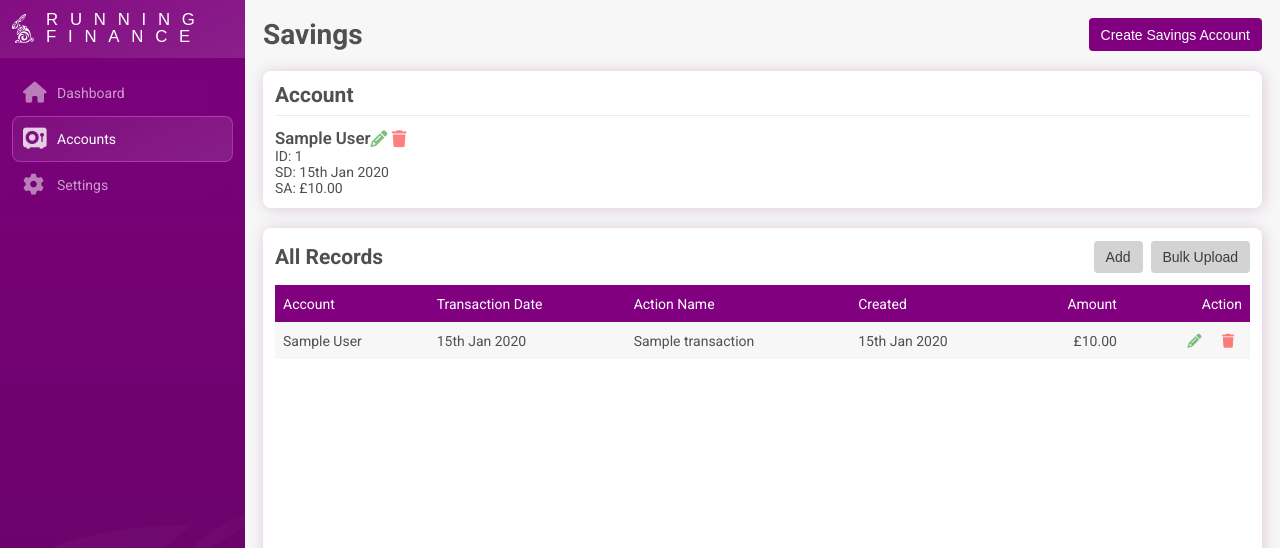
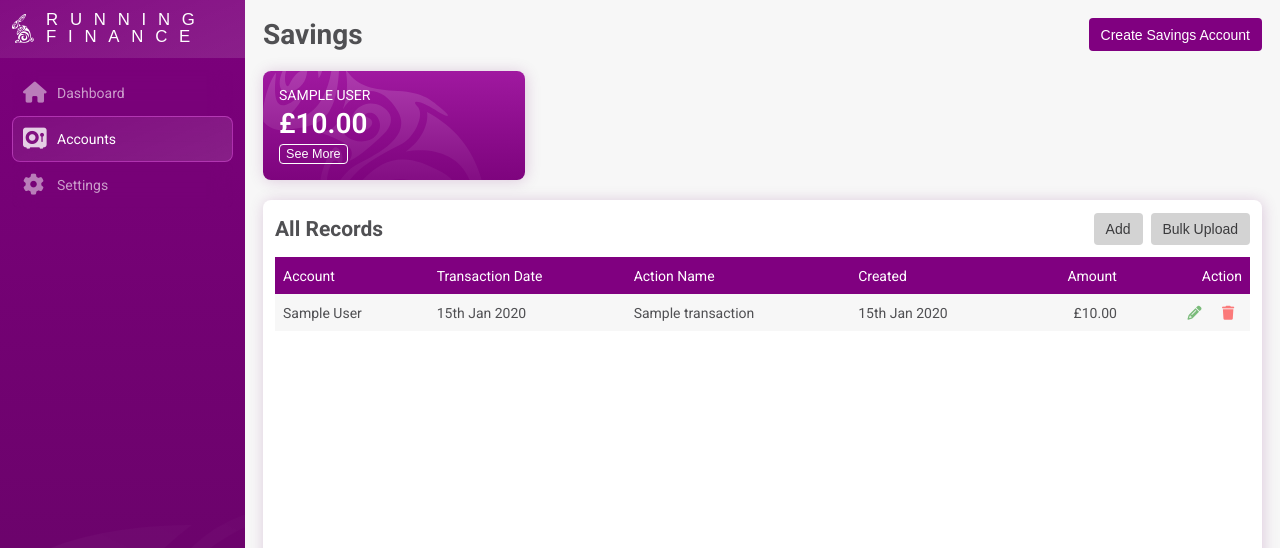
Before and after one commit to JD2410/Finances, a Django app: page /savings/ in a window 1280 px wide. Shown: the top 548 px of the page. Run offline with Django 5.2, Linux system fonts and the light colour scheme; tables that the repository leaves empty hold one stand-in row (values such as "Sample post"); some libraries are stand-ins or nearby versions; some web fonts are replaced.

Commit message:
Added new cards and removed old - updated account editing form logic - added account json

```diff
--- a/finances/accSavings/views.py
+++ b/finances/accSavings/views.py
@@ -110,6 +110,7 @@ def index(request):
     transactions = Transactions.objects.all().order_by('-date')
     accounts_list = []
     daily_total = Transactions.objects.values('date').annotate(total=Sum('amount')).order_by('date')
+    get_account_highlight = get_account_totals()
 
     for account in accounts:
         get_earliest = Transactions.objects.all().filter(accountId=account.id).order_by('date').first()
@@ -123,7 +124,11 @@ def index(request):
         accounts_list.append({
             'id': account.id,
             'name': account.name,
-            'accountType': account.accountType,
+            'accountType': {
+                'id': account.accountType.id,
+                'type_name': account.accountType.name,
+                'type_accumulate': account.accountType.accumulate,
+            },
             'first': first,
             'firstDate': date
         })
@@ -136,9 +141,39 @@ def index(request):
             'form': transaction_form,
             'daily': daily_total,
             'savings': account_form,
-            'csv': csv_form
+            'csv': csv_form,
+            'account_highlights': get_account_highlight
         }
     )
+
+def get_account_totals():
+    accounts = Accounts.objects.all()
+    account_details = []
+    final_total = 0.00
+
+    for account in accounts:
+
+        total = 0.00
+        if account.accountType != None:
+            if account.accountType.accumulate:
+                get_transactions_total = Transactions.objects.values('accountId').annotate(total=Sum('amount')).filter(accountId = account.id)
+                if len(get_transactions_total):
+                    total = get_transactions_total[0]['total']
+            else:
+                get_transactions_total = Transactions.objects.values('amount').filter(accountId = account.id).order_by('-date').first()
+                if get_transactions_total != None:
+                    total = get_transactions_total['amount']
+
+            account_details.append({
+                'id': account.id,
+                'name': account.name,
+                'total': total
+            })
+            final_total += float(total)
+    return {
+        'records': account_details,
+        'total': final_total
+    }
 
 @require_POST
 def processRecords(request):
--- a/finances/static/savings/scripts.js
+++ b/finances/static/savings/scripts.js
@@ -5,32 +5,49 @@ window.addEventListener("load", e => {
 
 let savingScript = {
     'editAccount': {
+        accountDetails: "",
         init() {
+            this.accountDetails = JSON.parse(document.getElementById('accounts').textContent)
             $editButtons = document.querySelectorAll('.account-edit')
             $editButtons.forEach(button => {
                 button.addEventListener('click', ele => {
                     ele.preventDefault()
-                    let id = button.dataset.value
-                    let value = this.getElements(id)
-                    this.updateForm(value)
+                    this.updateForm(button.dataset.id)
                 })
+            })
+            console.log("hi")
+            document.getElementById("updateAccountButton").addEventListener('click', ele => {
+                ele.preventDefault()
+                this.swapDetailEditView()
             })
         },
         getElements(accountId) {
-            const $form = document.getElementById('account_' + accountId);
-            const obj = {
-                'id': accountId,
-                'name': $form.querySelector('.name').dataset.value,
-                'accountType': $form.querySelector('input[name=accountType]').value
+            for (let i = 0; i<=this.accountDetails.length; i++) {
+                if (this.accountDetails[i].id == accountId) {
+                    return this.accountDetails[i]
+                }
             }
-            console.log(obj)
-            return obj
+            return null
         },
-        updateForm(value) {
+        swapDetailEditView() {
+            let $modal = document.getElementById('updateAccount')
+            $modal.classList.add('show-form')
+        },
+        updateForm(accId) {
+            let info = this.getElements(accId)
             let $form = document.getElementById('updateAccount')
-            $form.querySelector('input[name=accountId]').value = value.id
-            $form.querySelector('input[name=name]').value = value.name
-            $form.querySelector('select[name=accountType]').value = value.accountType
+
+            $form.querySelector('input[name=accountId]').value = info.id
+            $form.querySelector('input[name=name]').value = info.name
+            $form.querySelector('select[name=accountType]').value = info.accountType.id
+
+            $form.querySelector("#accountId").innerHTML = info.id
+            $form.querySelector("#accountName").innerHTML = info.name
+
+            $form.querySelector("#accountTypeId").innerHTML = info.accountType.id
+            $form.querySelector("#accountTypeName").innerHTML = info.accountType.type_name
+            $form.querySelector("#accountAccumulate").innerHTML = info.accountType.type_accumulate
+
             $form.classList.add('show')
         }
     },
--- a/finances/static/script.js
+++ b/finances/static/script.js
@@ -16,7 +16,6 @@ let app = {
     'messages': {
         init() {
             let $messages = document.getElementById('messagesContainer')
-            console.log($messages.length)
             if($messages) {
                 let $alerts = $messages.querySelectorAll('.alert')
                 $alerts.forEach(element => {
--- a/finances/static/styles.css
+++ b/finances/static/styles.css
@@ -88,10 +88,85 @@ table.standard {
         background-color: rgb(14, 169, 3);
         color: #fff;
     }
+    &.negative {
+        background-color: red;
+        color: #fff;
+    }
     &.hollow {
         border: 1px solid purple;
         color: purple;
         background-color: transparent;
+    }
+}
+.small-button {
+    font-size: 0.9em;
+    padding: 2px 6px;
+    border-radius: 4px;
+    border: 0;
+    background-color: lightgray;
+    cursor: pointer;
+
+
+    &.hollow {
+        border: 1px solid purple;
+        color: purple;
+        background-color: transparent;
+
+        &:hover {
+            color: #fff;
+            background-color: purple;
+        }
+    }
+}
+
+.cards {
+    display: flex;
+    gap: 16px;
+
+    .card {
+        background-color: #fff;
+        padding: 16px;
+        box-shadow: 1px 1px 15px 0 rgba(112, 2, 112, 0.19);
+        border-radius: 8px;
+        min-width: 230px;
+
+        &:first-child {
+            background: linear-gradient(rgba(160, 25, 160, 0.85), rgba(126, 4, 126, 0.96)), url('/static/images/bunny-shape.svg'), linear-gradient(rgb(160, 25, 160), rgb(126, 4, 126));
+            background-repeat: no-repeat;
+            background-size: 100%;
+            background-position: center right;
+            color: #fff;
+
+            .title {
+                color: #fff;
+            }
+
+            .small-button.hollow {
+                border-color: #fff;
+                color: #fff;
+
+                &:hover {
+                    background-color: #fff;
+                    color: purple;
+                }
+            }
+        }
+
+        .title {
+            font-size: 1em;
+            text-transform: uppercase;
+            color: rgb(101, 101, 101);
+        }
+        .main {
+            font-size: 2em;
+            font-weight: 600;
+            padding: 4px 0;
+        }
+        & > div {
+            display: flex;
+            justify-content: space-between;
+            align-items: center;
+        }
     }
 }
 
@@ -236,6 +311,7 @@ table.standard {
         padding: 18px;
     }
 }
+
 .container {
     max-width: 2000px;
     display: flex;
--- a/finances/tags/templatetags/nav_accounts.py
+++ b/finances/tags/templatetags/nav_accounts.py
@@ -1,37 +1,11 @@
 from django import template
 from accSavings.models import Accounts, Transactions
 from django.db.models import Sum
+from accSavings.views import get_account_totals
 
 
 register = template.Library()
 
 @register.inclusion_tag('_partials/accounts.html')
 def render_accounts():
-    accounts = Accounts.objects.all()
-    accountDetails = []
-    finalTotal = 0.00
-
-    for account in accounts:
-
-        total = 0.00
-        if account.accountType != None:
-            if account.accountType.accumulate:
-                get_transactions_total = Transactions.objects.values('accountId').annotate(total=Sum('amount')).filter(accountId = account.id)
-                if len(get_transactions_total):
-                    total = get_transactions_total[0]['total']
-            else:
-                get_transactions_total = Transactions.objects.values('amount').filter(accountId = account.id).order_by('-date').first()
-                if get_transactions_total != None:
-                    total = get_transactions_total['amount']
-
-            accountDetails.append({
-                'name': account.name,
-                'total': total
-            })
-            finalTotal += float(total)
-
-
-    return {
-        'records': accountDetails,
-        'total': finalTotal
-    }
+    return get_account_totals()
--- a/finances/templates/savings.html
+++ b/finances/templates/savings.html
@@ -16,6 +16,7 @@
 
     <link rel="stylesheet" href="{% static 'savings/styles.css' %}?{% now "U" %}">
     <script src="{% static 'savings/scripts.js' %}?{% now "U" %}"></script>
+    {{ accounts|json_script:"accounts" }}
 
 </head>
 <body class="full-page">
@@ -28,44 +29,16 @@
                 <button class='open-modal button primary' data-modal="savingAccount">Create Savings Account</button>
             </div>
             {% if accounts %}
-            <div class="page-cards">
-                <h2>Account</h2>
-                <div class="cards-inline">
-                    {% for acc in accounts %}
-                        <form action="" method="post" class="card savings" id="account_{{ acc.id }}">
-                            {% csrf_token %}
-                            <div class="info">
-                                <div class="name lead" data-value="{{ acc.name }}">
-                                    {{ acc.name }}
-                                    <div class="actions">
-                                        <button class="button account-edit" data-value="{{ acc.id }}"><i class="fa-solid fa-pencil"></i></button>
-                                        <button class="button account-delete" type="submit" name="deleteAccount" value="Delete"><i class="fa-solid fa-trash"></i></button>
-                                    </div>
-                                </div>
-                                <div class="accid">ID: {{ acc.id }}</div>
-                                <div class="sub" title="Start Date">
-                                    SD:
-                                    {% if acc.firstDate != None %}
-                                        {{ acc.firstDate|date:"jS M Y" }}
-                                    {% else %}
-                                        Not Set
-                                    {% endif %}
-                                </div>
-                                {% if acc.firstDate != None %}
-                                <div class="sub" title="Start Amount">
-                                    SA: £{{ acc.first|floatformat:2|intcomma }}
-                                </div>
-                                {% endif %}
-
-                            </div>
-                            <div class="actions">
-
-                            </div>
-                            <input type="hidden" name="accountId" value="{{acc.id}}">
-                            <input type="hidden" name="accountType" value="{{acc.accountType.id}}">
-                        </form>
+            <div class="cards">
+                {% if account_highlights %}
+                    {% for account in account_highlights.records %}
+                        <div class="card">
+                            <div class="title">{{account.name}}</div>
+                            <div class="main">£{{account.total|floatformat:2|intcomma }}</div>
+                            <button class="small-button hollow account-edit" data-id="{{account.id}}">See More</button>
+                        </div>
                     {% endfor %}
-                </div>
+                {% endif %}
             </div>
             <div class="page-section">
                 <div class="header"><h2>All Records</h2><div><button class='open-modal button' data-modal="savingAccountsRecord">Add</button>
@@ -171,17 +144,52 @@
     <div class="modal" id="updateAccount">
         <form action="" method="post" class="modal-container"">
             <div class="header">
-                <h2>Update Savings Accounts</h2>
+                <h2>Savings Accounts Details</h2>
                 <div class="close" data-close="updateAccount"><i class="fa-solid fa-xmark"></i></div>
             </div>
             <div class="body">
                 {% csrf_token %}
-                {{ savings }}
+                <div class="form">
+                    {{ savings }}
+                </div>
+                <div class="details">
+                    <div class="detail">
+                        <div class="label">Account Name:</div>
+                        <div id="accountName" class="info"></div>
+                    </div>
+                    <div class="detail">
+                        <div class="label">Account Id:</div>
+                        <div id="accountId" class="info"></div>
+                    </div>
+                    <div class="details deep">
+                        <div class="detail">
+                            <div class="label">Account Type:</div>
+                            <div id="accountTypeName" class="info"></div>
+                        </div>
+                        <div class="detail">
+                            <div class="label">Account Type ID:</div>
+                            <div id="accountTypeId" class="info"></div>
+                        </div>
+                        <div class="detail">
+                            <div class="label">Accumulate:</div>
+                            <div id="accountAccumulate" class="info"></div>
+                        </div>
+                    </div>
+                </div>
                 <input type="hidden" name="accountId" id="accountId">
             </div>
             <div class="footer">
-                <input class='button primary'type="submit" name="updateAccount">
-                <button class="button hollow" data-close="updateAccount">Cancel</button>
+                <div class="details">
+                    <button class="button negative" id="deleteAccount">Delete</button>
+                    <div>
+                        <button class="button hollow" data-close="updateAccount">Close</button>
+                        <button class="button primary" id="updateAccountButton">Update</button>
+                    </div>
+                </div>
+                <div class="editing">
+                    <input class='button primary'type="submit" name="updateAccount">
+                    <button class="button hollow" data-close="updateAccount">Cancel</button>
+                </div>
             </div>
         </form>
     </div>
```
Also changed, not shown: finances/static/savings/styles.css (added, +58 -0 lines).
